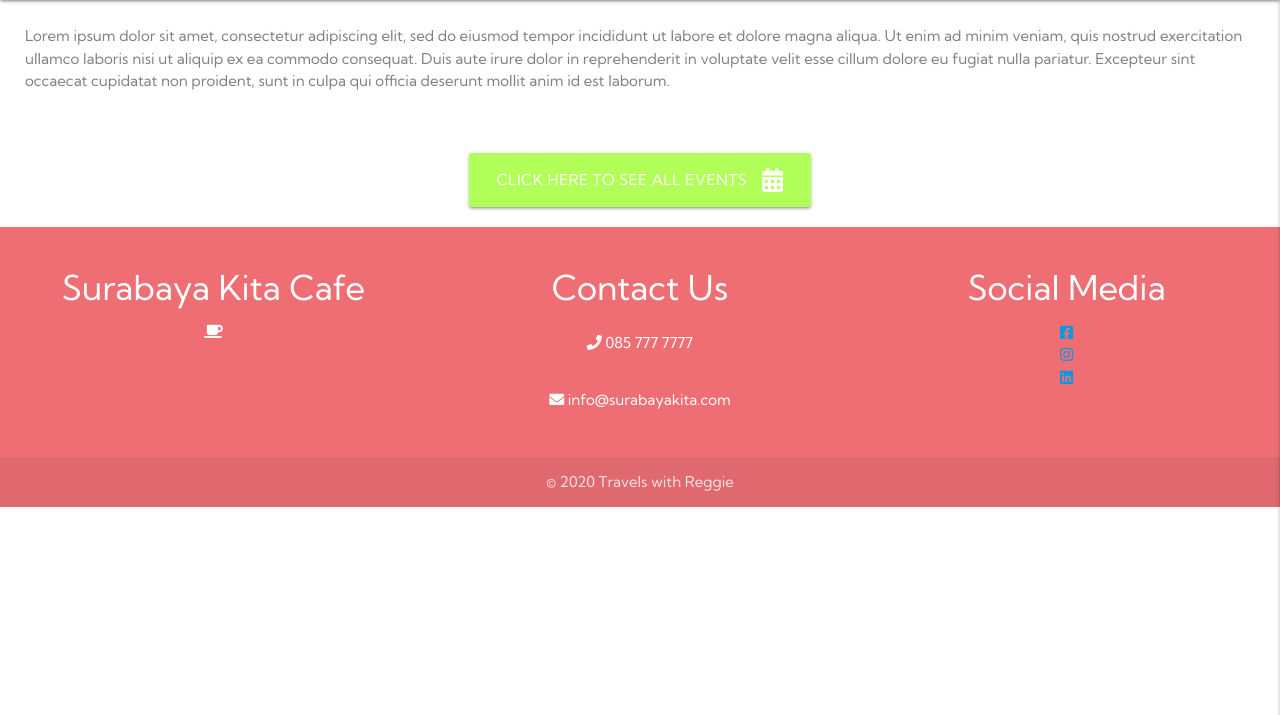
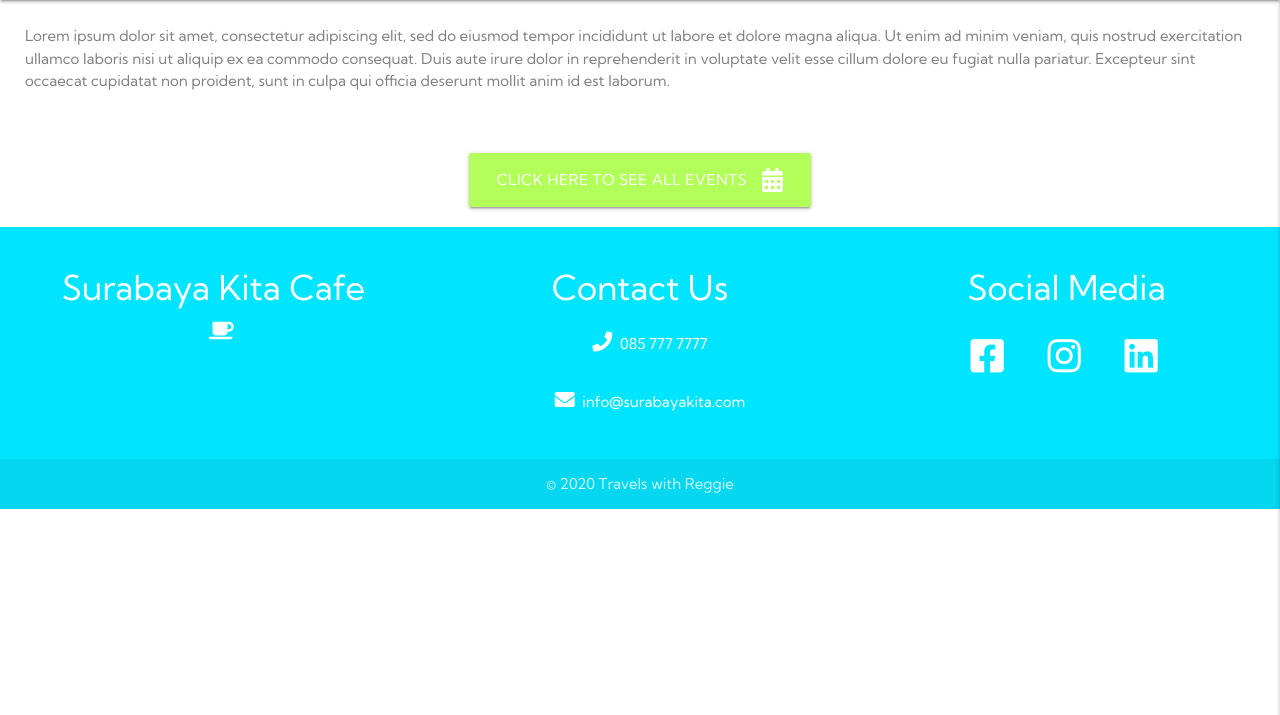
Before and after one commit to junokili/Surabaya-Kita, a Flask app: page / in a window 1280 px wide. Shown: the part 85-800 px from the top of the page. Run offline with Flask 2, Linux system fonts and the light colour scheme; some libraries are stand-ins or nearby versions.

Commit message:
footer added

```diff
--- a/static/css/style.css
+++ b/static/css/style.css
@@ -86,6 +86,68 @@ h3 {
     color: white;
     font-size: 24px;
 }
+/* footer */
+.page-footer {
+    background-color: #00e5ff;
+}
+.footer .fa {
+  margin-left: 20px;
+  margin-right: 4px;
+  font-size: 20px;
+  color: #fff;
+    transition-property: color;
+  -webkit-transition-property: color;
+  -moz-transition-property: color;
+  -o-transition-property: color;
+  -ms-transition-property: color;
+  transition-duration: 0.5s;
+  -webkit-transition-duration: 0.5s;
+  -moz-transition-duration: 0.5s;
+  -o-transition-duration: 0.5s;
+  -ms-transition-duration: 0.5s;
+  transition-timing-function: ease-in-out;
+  -webkit-transition-timing-function: ease-in-out;
+  -moz-transition-timing-function: ease-in-out;
+  -o-transition-timing-function: ease-in-out;
+  -ms-transition-timing-function: ease-in-out;
+}
+.footer .fa:hover {
+  color: #b2ff59;
+}
+.list-inline {
+  padding-left: 0;
+  margin-left: -5px;
+  list-style: none;
+}
+.list-inline > li {
+  display: inline-block;
+  padding-right: 5px;
+  padding-left: 5px;
+}
+ul.social > li > a > i {
+  margin: 15px;
+  font-size: 38px;
+  color: #fff;
+  transition-property: color;
+  -webkit-transition-property: color;
+  -moz-transition-property: color;
+  -o-transition-property: color;
+  -ms-transition-property: color;
+  transition-duration: 0.5s;
+  -webkit-transition-duration: 0.5s;
+  -moz-transition-duration: 0.5s;
+  -o-transition-duration: 0.5s;
+  -ms-transition-duration: 0.5s;
+  transition-timing-function: ease-in-out;
+  -webkit-transition-timing-function: ease-in-out;
+  -moz-transition-timing-function: ease-in-out;
+  -o-transition-timing-function: ease-in-out;
+  -ms-transition-timing-function: ease-in-out;
+}
+ul.social > li > a > i:hover {
+  color: #b2ff59;
+}
+
 
 /* modified materialize css */
 
```
